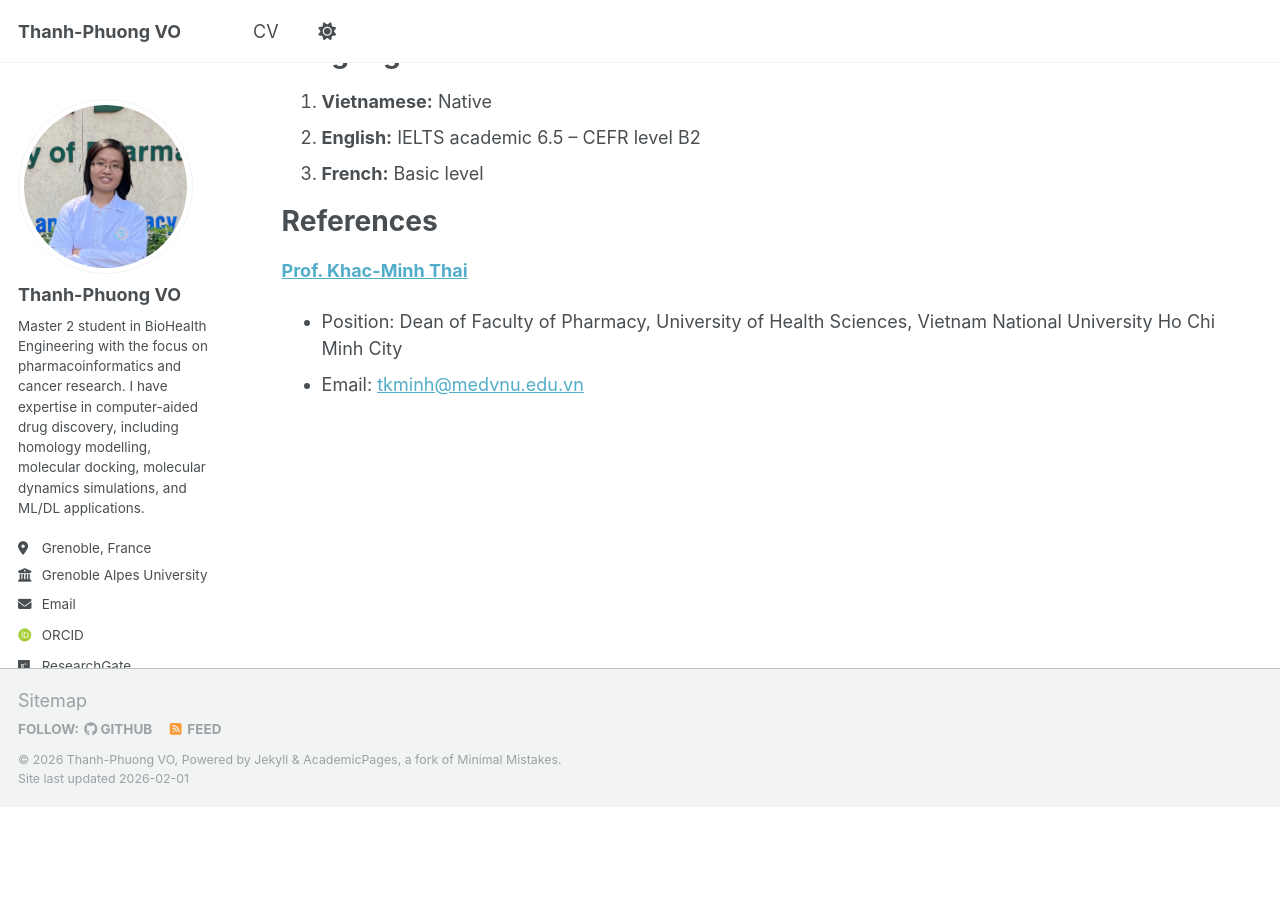
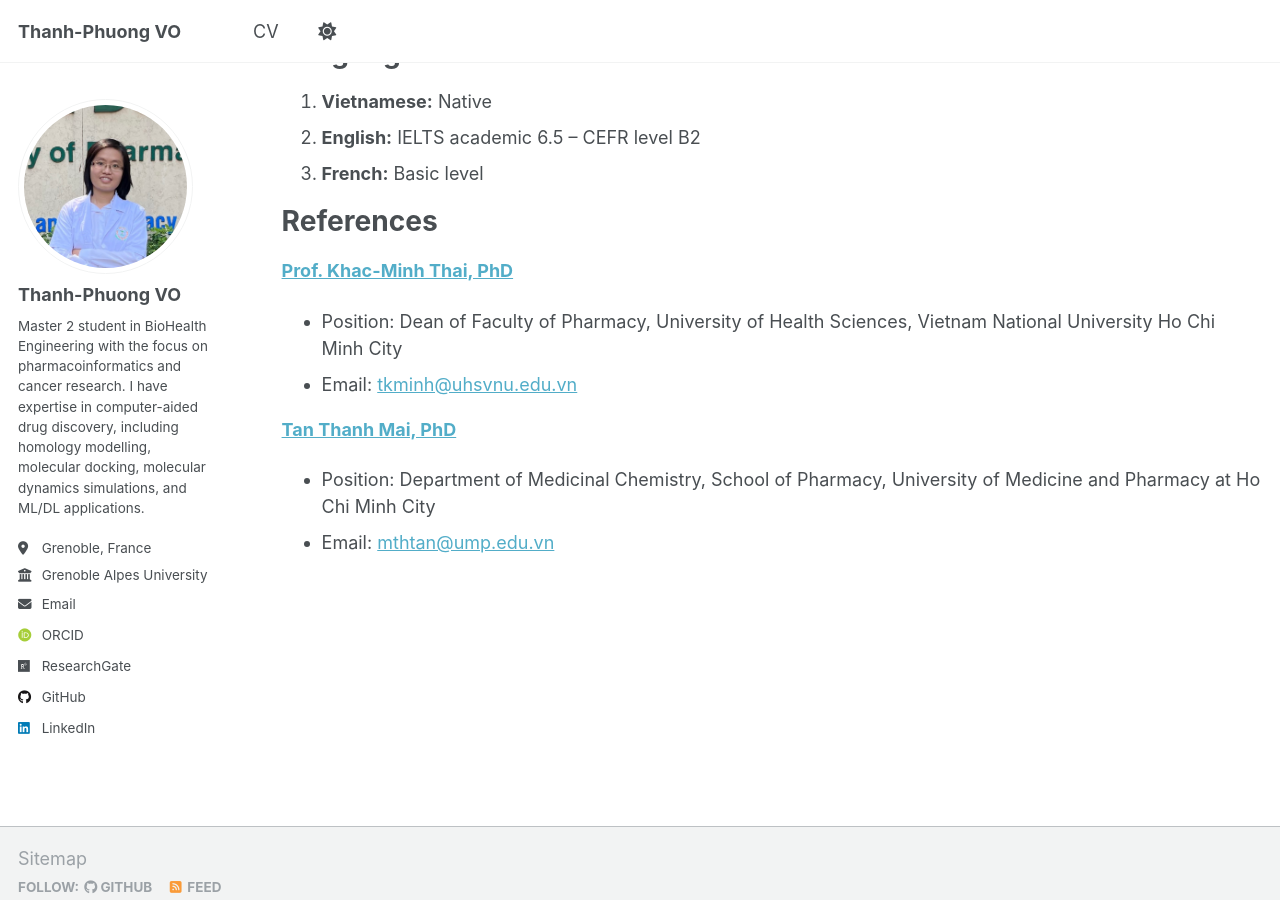
Before and after one commit to vo-thanh-phuong/vo-thanh-phuong.github.io, a Jekyll site: the page built from _pages/cv.md, in a window 1280 px wide and 900 px high, scrolled down 2788 px. Built offline with Jekyll 4.4.1, drawn with Linux system fonts in a browser that asks for light colours; some web fonts are replaced; a script that is not in the unit is left out; before the commit the page ends 3594 px from its top, so only the background shows below that.

Commit message:
Update cv.md

```diff
--- a/_pages/cv.md
+++ b/_pages/cv.md
@@ -75,6 +75,10 @@ Languages
 
 References
 ======
-**[Prof. Khac-Minh Thai](https://scholar.google.com/citations?user=UnKYFLoAAAAJ&hl=en)**
+**[Prof. Khac-Minh Thai, PhD](https://scholar.google.com/citations?user=UnKYFLoAAAAJ&hl=en)**
 * Position: Dean of Faculty of Pharmacy, University of Health Sciences, Vietnam National University Ho Chi Minh City
-* Email: [tkminh@medvnu.edu.vn](mailto:tkminh@medvnu.edu.vn)
+* Email: [tkminh@uhsvnu.edu.vn](mailto:tkminh@uhsvnu.edu.vn)
+
+**[Tan Thanh Mai, PhD](https://scholar.google.com/citations?user=E1atHc8AAAAJ&hl=en)**
+* Position: Department of Medicinal Chemistry, School of Pharmacy, University of Medicine and Pharmacy at Ho Chi Minh City
+* Email: [mthtan@ump.edu.vn](mailto:mthtan@ump.edu.vn)
```
